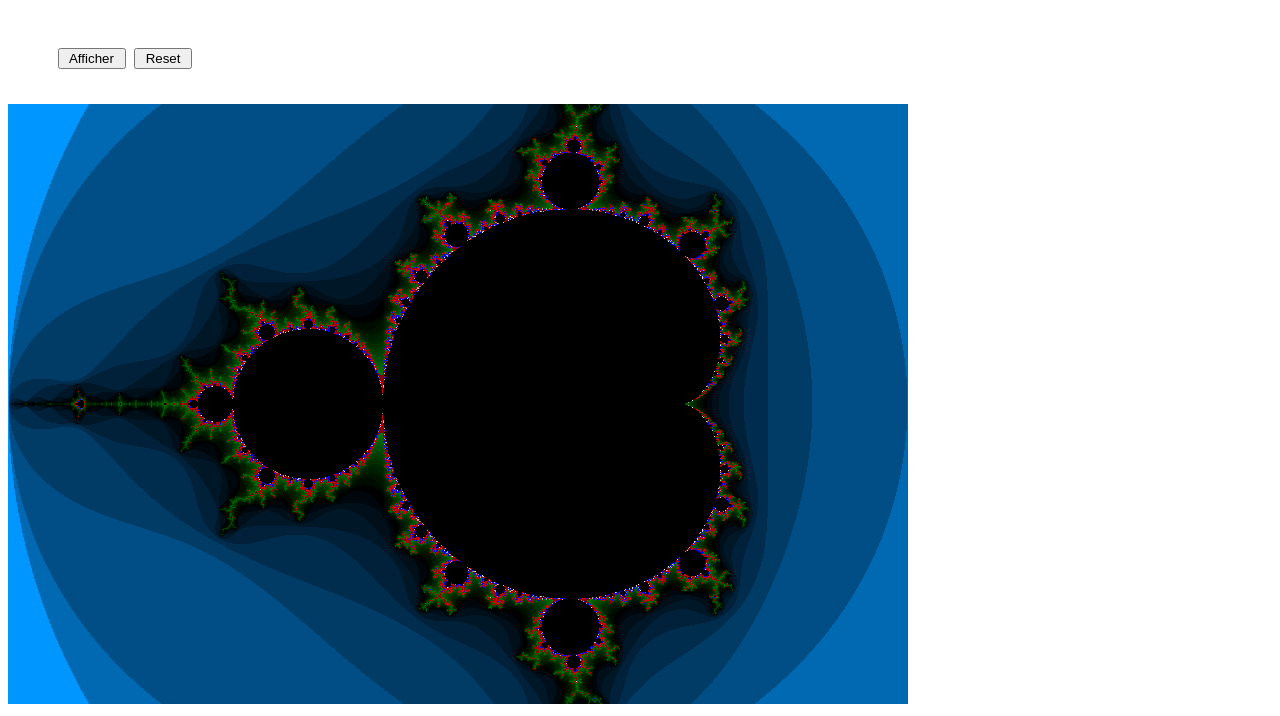
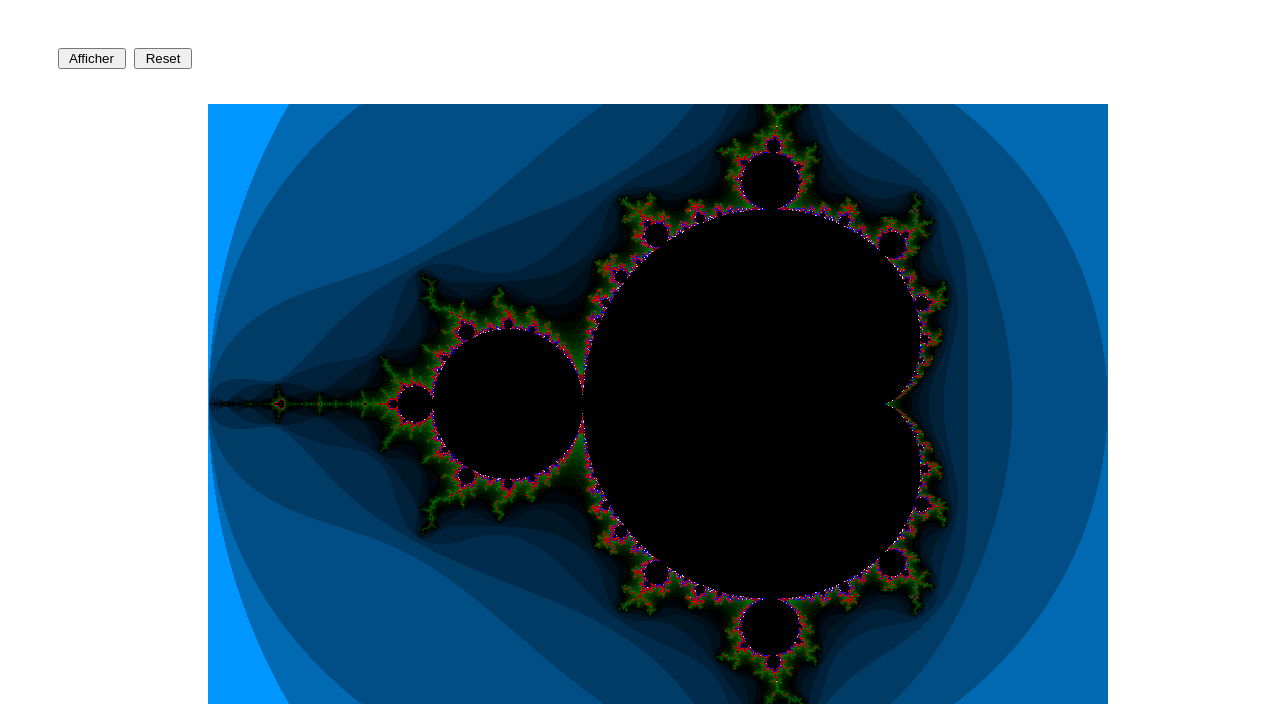
Before and after one commit to jbrotabe/mandelbrot-isn, a plain HTML site: page main.html in a window 1280 px wide. Shown: the part 219-935 px from the top of the page. Drawn offline with Linux system fonts and the light colour scheme.

Commit message:
Update main.css

```diff
--- a/main.css
+++ b/main.css
@@ -40,3 +40,8 @@ p{
 	color: rgba(255, 20, 20, 1);
 
 }
+canvas{
+
+	margin-left:200px;
+
+}
```
